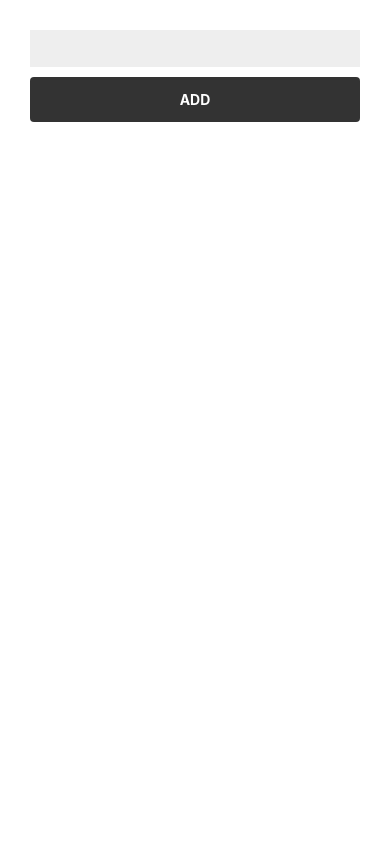
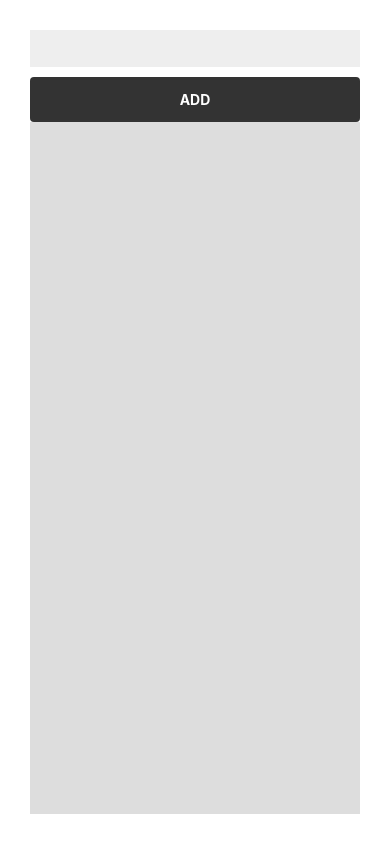
Before and after one commit to serip39/todo_react_native, a React Native app: screen / in a window 390 px wide. Built offline with nearby package versions, Linux system fonts and the light colour scheme; what react-native would draw is missing.

Commit message:
feat:add todo-list

```diff
--- a/App.js
+++ b/App.js
@@ -48,12 +48,7 @@ export default class App extends React.Component {
   render() {
     console.log(this.state)
     return (
-      <Fragment>
-        <StatusBar barStyle="dark-content" />
-        <SafeAreaView>
-          <ScrollView
-            contentInsetAdjustmentBehavior="automatic"
-            style={styles.scrollView}>
+      <SafeAreaView style={styles.wrapper}>
         <View style={styles.container}>
           <TextInput
             value={this.state.newTodo}
@@ -66,21 +61,29 @@ export default class App extends React.Component {
           >
             <Text style={styles.addButtonText}>ADD</Text>
           </TouchableOpacity>
+          <ScrollView style={styles.scrollView}>
+            {
+              this.state.todos.map((todo, index) => (
+                <View key={todo+index} style={styles.todoContainer}>
+                  <Text>{ todo }</Text>
                 </View>
+              ))
+            }
           </ScrollView>
+        </View>
       </SafeAreaView>
-      </Fragment>
     );
   }
 
 };
 
 const styles = StyleSheet.create({
-  scrollView: {
-    backgroundColor: Colors.lighter,
+  wrapper: {
+    flex: 1,
   },
   container: {
     backgroundColor: Colors.white,
+    flex: 1,
     padding: 30
   },
   form: {
@@ -97,5 +100,12 @@ const styles = StyleSheet.create({
     color: '#FFF',
     textAlign: 'center',
     fontWeight: 'bold',
+  },
+  scrollView: {
+    backgroundColor: '#ddd',
+  },
+  todoContainer: {
+    backgroundColor: '#FFF',
+    padding: 10,
   }
 });
```
Lines whose indentation alone changed are shown as unchanged.
